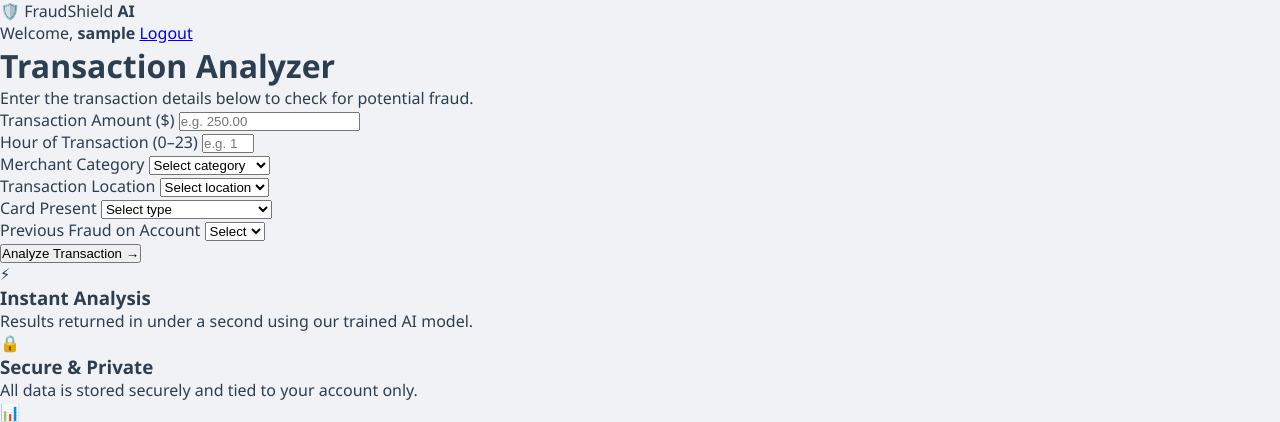
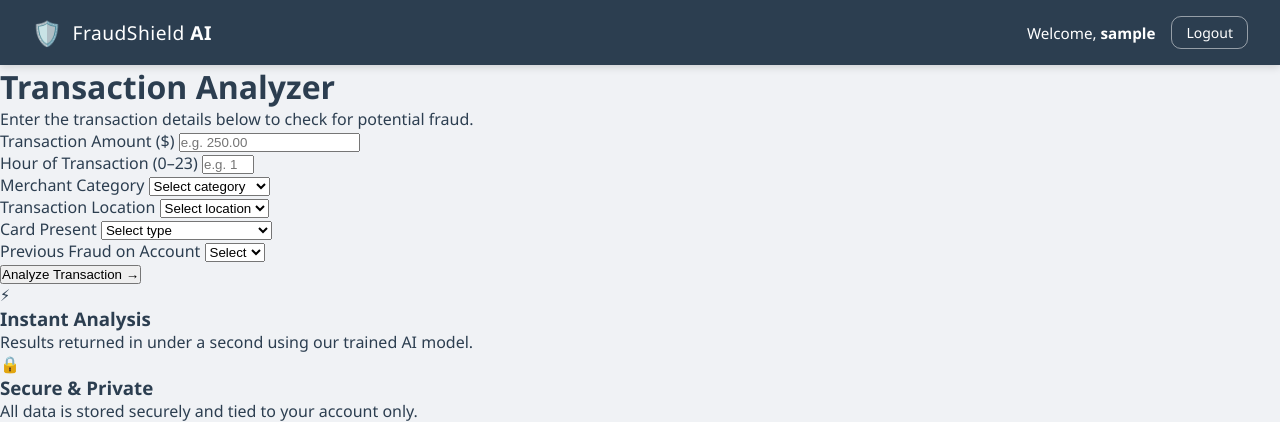
Before and after one commit to Erjoon7/FraudShield-AI, a Flask app: page /dashboard in a window 1280 px wide. Shown: the top 422 px of the page. Run offline with Flask 3, Linux system fonts and the light colour scheme; the visitor is signed in with stand-in values (Sample User, id 1).

Commit message:
navbar-css
festim

```diff
--- a/app/static/style.css
+++ b/app/static/style.css
@@ -24,3 +24,48 @@ body {
     color: var(--text);
     min-height: 100vh;
 }
+
+/* Navbar */
+.navbar {
+    background-color: var(--primary);
+    color: white;
+    padding: 16px 32px;
+    display: flex;
+    justify-content: space-between;
+    align-items: center;
+    box-shadow: 0 2px 8px rgba(0,0,0,0.15);
+}
+
+.nav-brand {
+    display: flex;
+    align-items: center;
+    gap: 10px;
+    font-size: 1.2rem;
+    letter-spacing: 0.5px;
+}
+
+.shield-icon {
+    font-size: 1.5rem;
+}
+
+.nav-user {
+    display: flex;
+    align-items: center;
+    gap: 16px;
+    font-size: 0.95rem;
+}
+
+.btn-logout {
+    background-color: transparent;
+    border: 1px solid rgba(255,255,255,0.5);
+    color: white;
+    padding: 6px 14px;
+    border-radius: var(--radius);
+    text-decoration: none;
+    font-size: 0.875rem;
+    transition: background-color 0.2s;
+}
+
+.btn-logout:hover {
+    background-color: rgba(255,255,255,0.15);
+}
```
